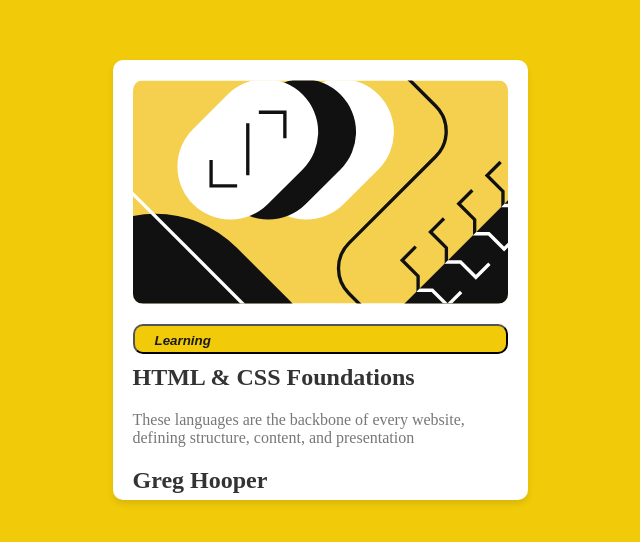
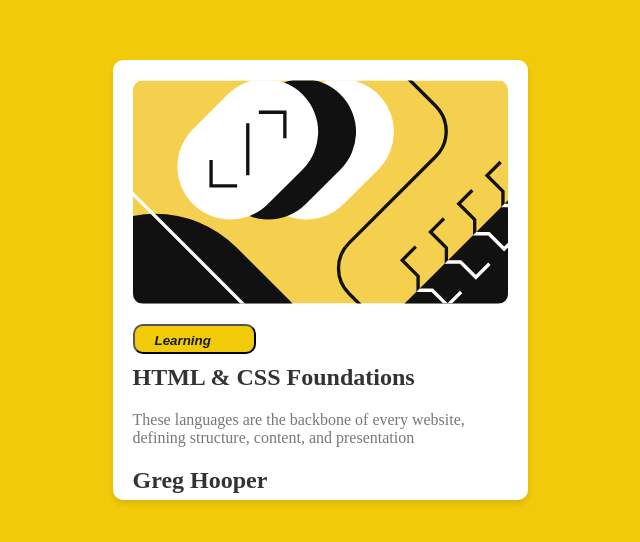
Before and after one commit to fedecoco/Practica-Frontmentor, a plain HTML site: page index.html in a window 1280 px wide. Shown: the part 120-662 px from the top of the page, without its empty margins (320-960 px from the left). Drawn offline with Linux system fonts and the light colour scheme.

Commit message:
Correccion

```diff
--- a/index.html
+++ b/index.html
@@ -30,7 +30,7 @@
 
       .card button {
         display: inline-block;
-        width: 100%;
+        width: 33%;
         height: 30px;
         line-height: 30px;
         font-style: italic;
```
